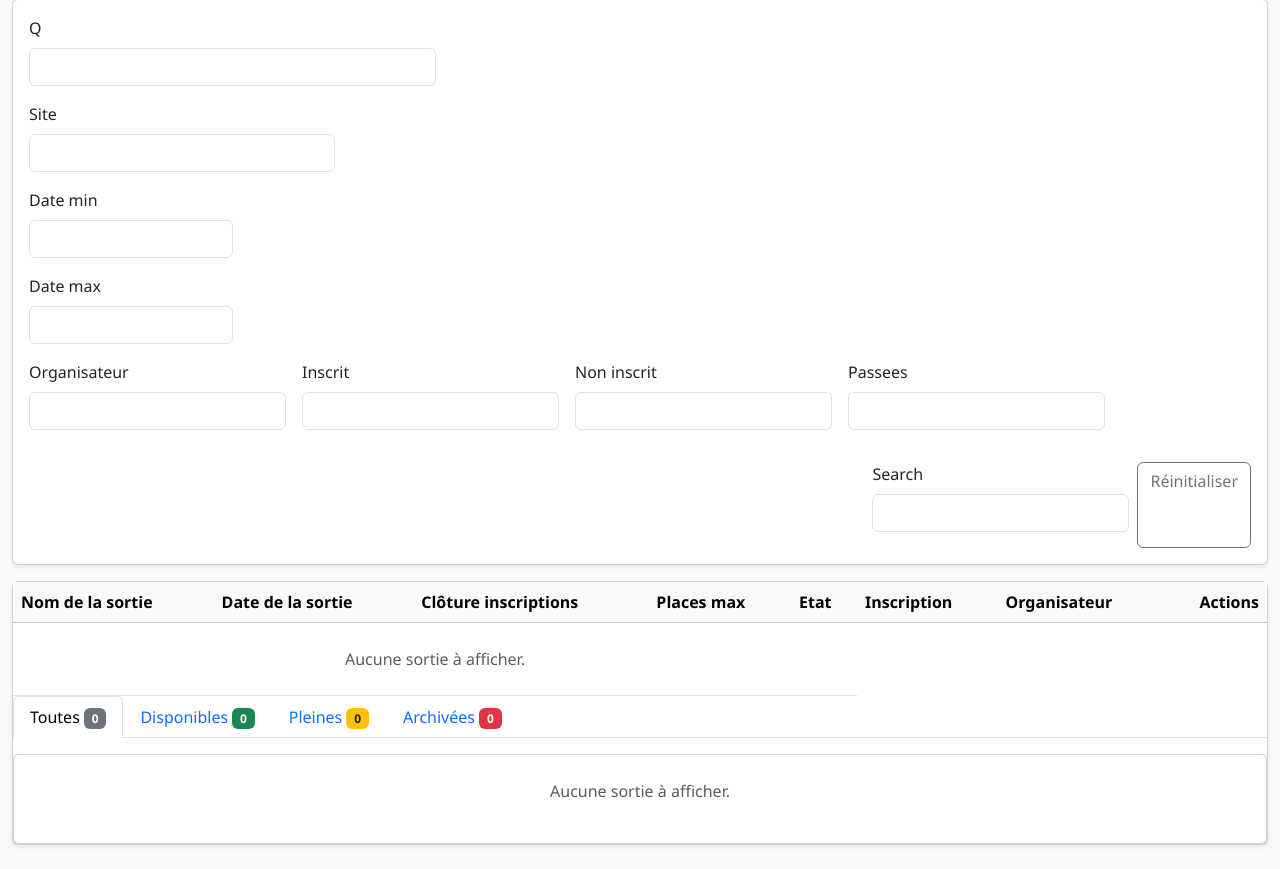
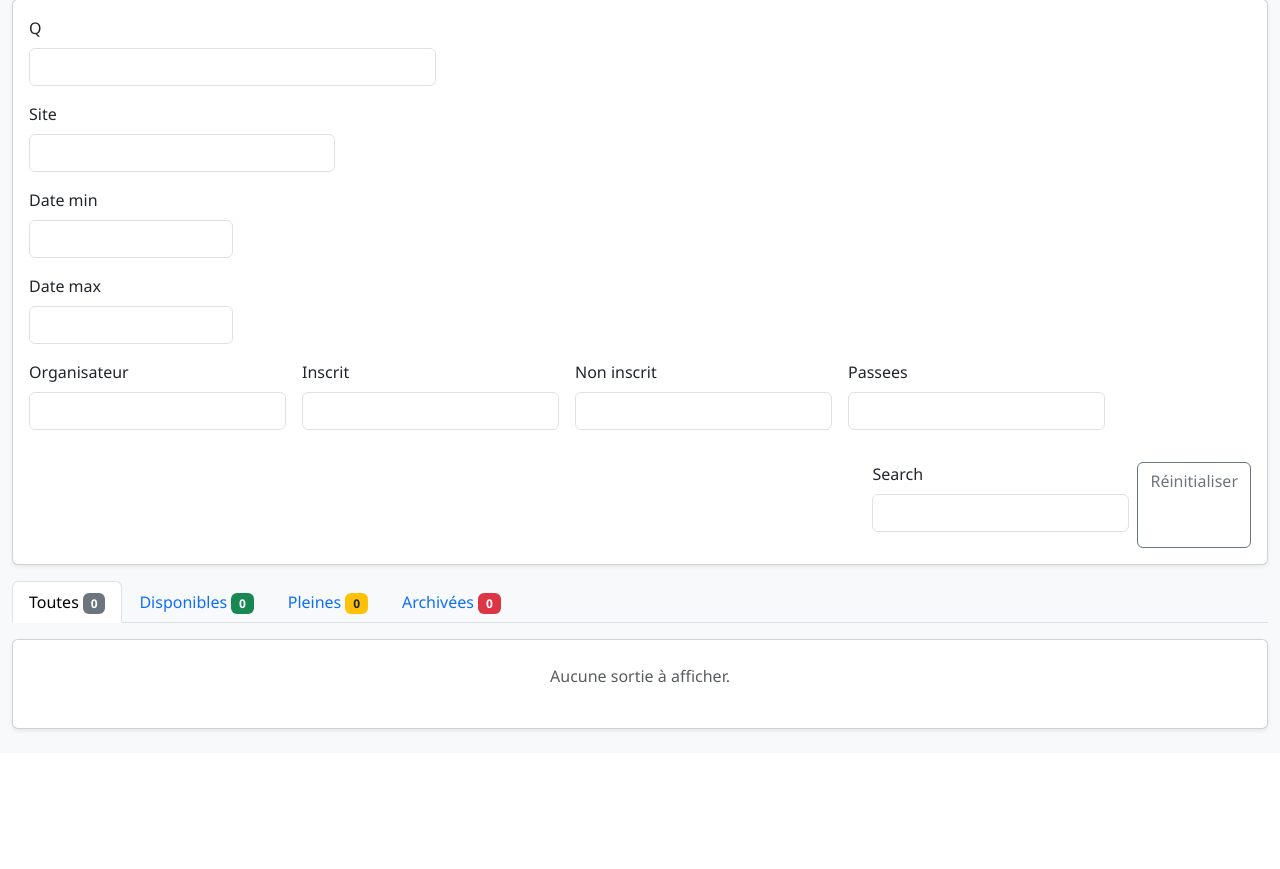
Before and after one commit to RudyGUILLAUME/sorties.com, a Symfony app: template templates/sortie/index.html.twig in a window 1280 px wide. Shown: the part 219-1088 px from the top of the page. After the commit the page ends 951 px from the top, so only its background shows below. Run offline with Twig, Linux system fonts and the light colour scheme; the template is opened without the code that fills it, so the values that code supplies are empty; form fields are guessed from the names that the template uses; some libraries are stand-ins or nearby versions.

Commit message:
correctif page d'acceuil connecte

```diff
--- a/src/Controller/SortieController.php
+++ b/src/Controller/SortieController.php
@@ -18,7 +18,7 @@ use Symfony\Component\Security\Http\Attribute\IsGranted;
 final class SortieController extends AbstractController
 {
     #[Route('/', name: 'index', methods: ['GET'])]
-    public function index(SortieRepository $sortieRepository, EntityManagerInterface $em, EtatRepository $etatRepository): Response
+    public function index(SortieRepository $sortieRepository, EntityManagerInterface $em, EtatRepository $etatRepository, Request $request): Response
     {
         $sorties = $sortieRepository->findBy([], ['dateHeureDebut' => 'DESC']);
         $participant = $this->getUser();
--- a/templates/partials/navbar.html.twig
+++ b/templates/partials/navbar.html.twig
@@ -28,7 +28,7 @@
 
                     <li class="nav-item">
                         <a class="nav-link" href="{{ path('app_profile_show', {'id': app.user.id}) }}">
-                            {{ app.user.nom }}
+                            {{ app.user.prenom }}
                             {% if 'ROLE_ADMIN' in app.user.roles %}
                                 <small class="text-warning">(Admin)</small>
                             {% elseif 'ROLE_ORGANISATEUR' in app.user.roles %}
--- a/templates/sortie/index.html.twig
+++ b/templates/sortie/index.html.twig
@@ -44,61 +44,7 @@
         {{ form_end(searchForm) }}
     </div>
 
-    <div class="card shadow-sm">
-        <div class="table-responsive">
-            <table class="table table-hover align-middle mb-0">
-                <thead class="table-light">
-                    <tr>
-                        <th>Nom de la sortie</th>
-                        <th>Date de la sortie</th>
-                        <th>Clôture inscriptions</th>
-                        <th>Places max</th>
-                        <th>Etat</th>
-                        <th>Inscription</th>
-                        <th>Organisateur</th>
-                        <th class="text-end">Actions</th>
-                    </tr>
-                </thead>
-                <tbody>
-                    {% for s in sorties %}
-                        <tr>
-                            <td>{{ s.nom }}</td>
-                            <td>{{ s.dateHeureDebut ? s.dateHeureDebut|date('d/m/Y H\\hi') : '' }}</td>
-                            <td>{{ s.dateLimiteInscription ? s.dateLimiteInscription|date('d/m/Y H\\hi') : '' }}</td>
-                            <td>{{ s.participants|length }} / {{ s.nbInscriptionsMax }}</td>
-                            <td>{{ s.etat.libelle }}</td>
-                            <td>
-                                {% if participant and s.participants.contains(participant) %}
-                                    <form method="post" action="{{ path('app_sortie_unsubscribe', {'id': s.id}) }}">
-                                        <input type="hidden" name="_token" value="{{ csrf_token('unsubscribe' ~ s.id) }}">
-                                        <button class="btn btn-warning" type="submit">Se désinscrire</button>
-                                    </form>
-                                {% else %}
-                                    <form method="post" action="{{ path('app_sortie_subscribe', {'id': s.id}) }}">
-                                        <input type="hidden" name="_token" value="{{ csrf_token('subscribe' ~ s.id) }}">
-                                        <button class="btn btn-success" type="submit">S'inscrire</button>
-                                    </form>
-                                {% endif %}
-                            </td>
-                            <td>{{ s.organisateur.prenom }} {{ s.organisateur.nom }}</td>
-                            <td class="text-end">
-                                <div class="btn-group btn-group-sm" role="group">
-                                    <a class="btn btn-outline-secondary" href="{{ path('app_sortie_edit', {id: s.id}) }}">Modifier</a>
-                                    <a class="btn btn-primary" href="{{ path('app_sortie_show', {id: s.id}) }}">Afficher</a>
-                                    <form method="post" action="{{ path('app_sortie_delete', {id: s.id}) }}" onsubmit="return confirm('Supprimer cette sortie ?');">
-                                        <input type="hidden" name="_token" value="{{ csrf_token('delete' ~ s.id) }}">
-                                        <button class="btn btn-outline-danger" type="submit">Supprimer</button>
-                                    </form>
-                                </div>
-                            </td>
-                        </tr>
-                    {% else %}
-                        <tr>
-                            <td colspan="5" class="text-center text-muted py-4">Aucune sortie à afficher.</td>
-                        </tr>
-                    {% endfor %}
-                </tbody>
-            </table>
+
         <!-- Menu Onglets -->
         <ul class="nav nav-tabs mb-3" id="sortieTabs" role="tablist">
             <li class="nav-item" role="presentation">
```
Also changed, not shown: 1 other file.
